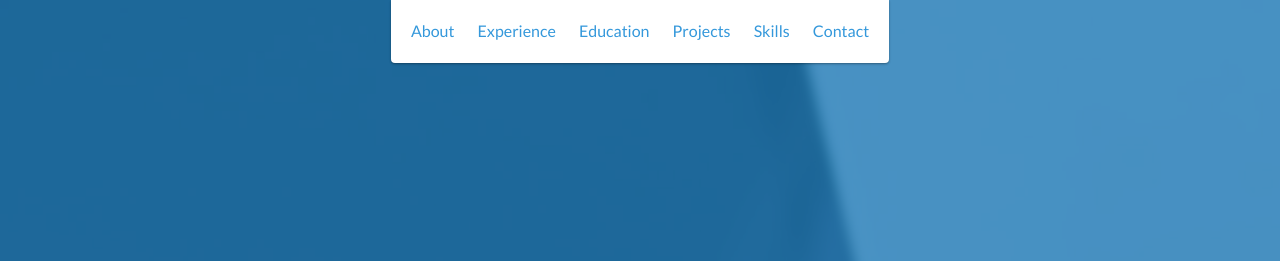
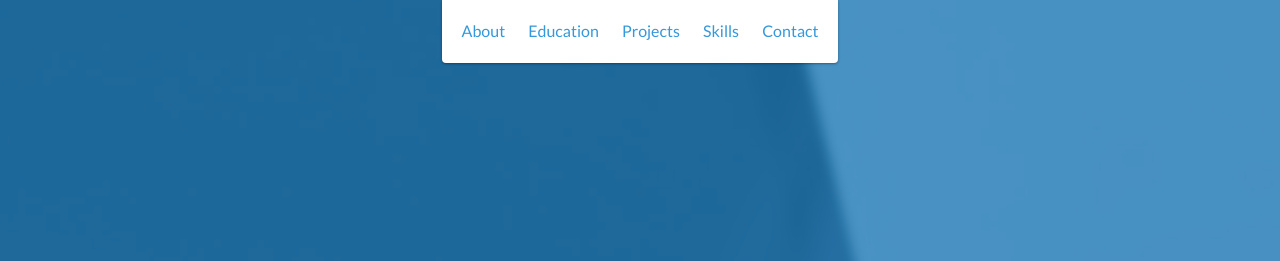
Before and after one commit to ccomajeon/ccomajeon.github.io, a website: page index.html in a window 1280 px wide. Shown: the top 261 px of the page. Drawn offline with nearby package versions, Linux system fonts and the light colour scheme.

Commit message:
Update index.html
포트폴리오1.5

```diff
--- a/index.html
+++ b/index.html
@@ -26,9 +26,6 @@
         <ul id="menu" class="shadow">
             <li>
                 <a href="#about">About</a>
-            </li>
-            <li>
-                <a href="#experience">Experience</a>
             </li>
             <li>
                 <a href="#education">Education</a>
```
